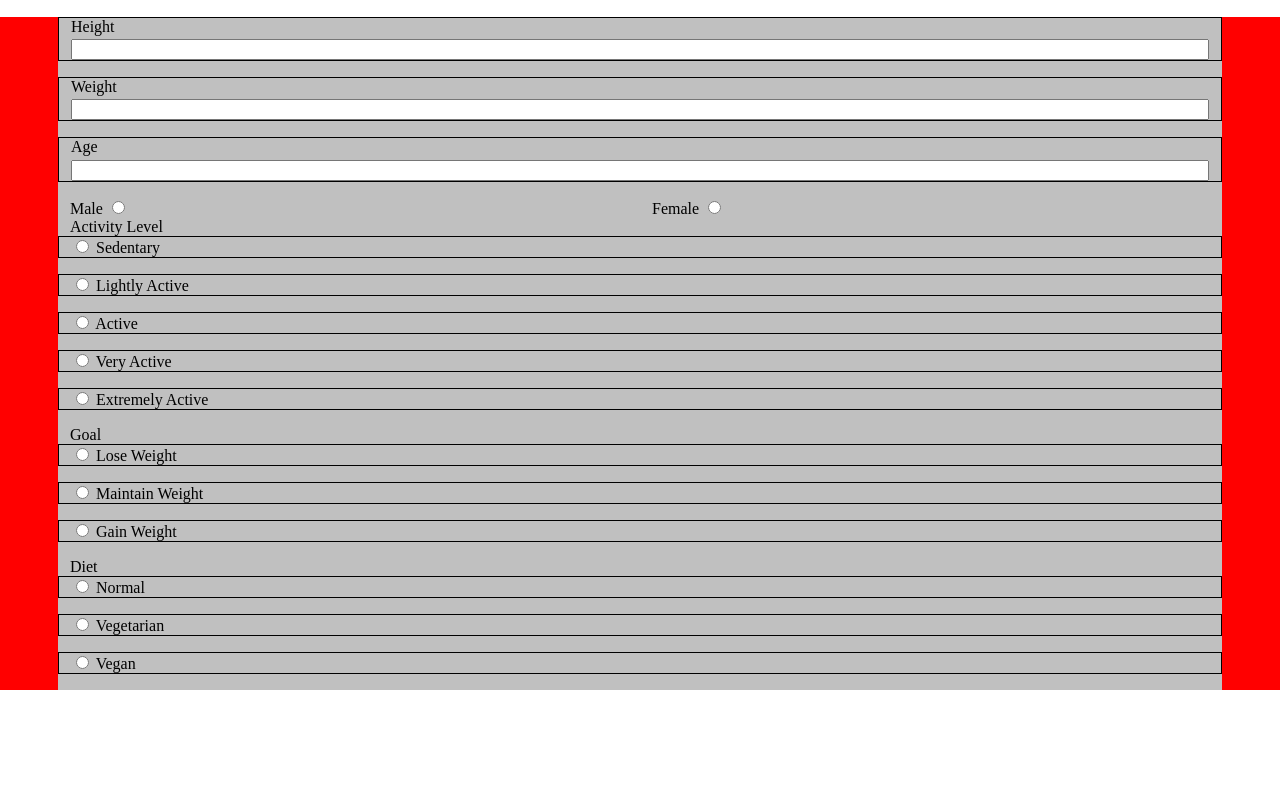
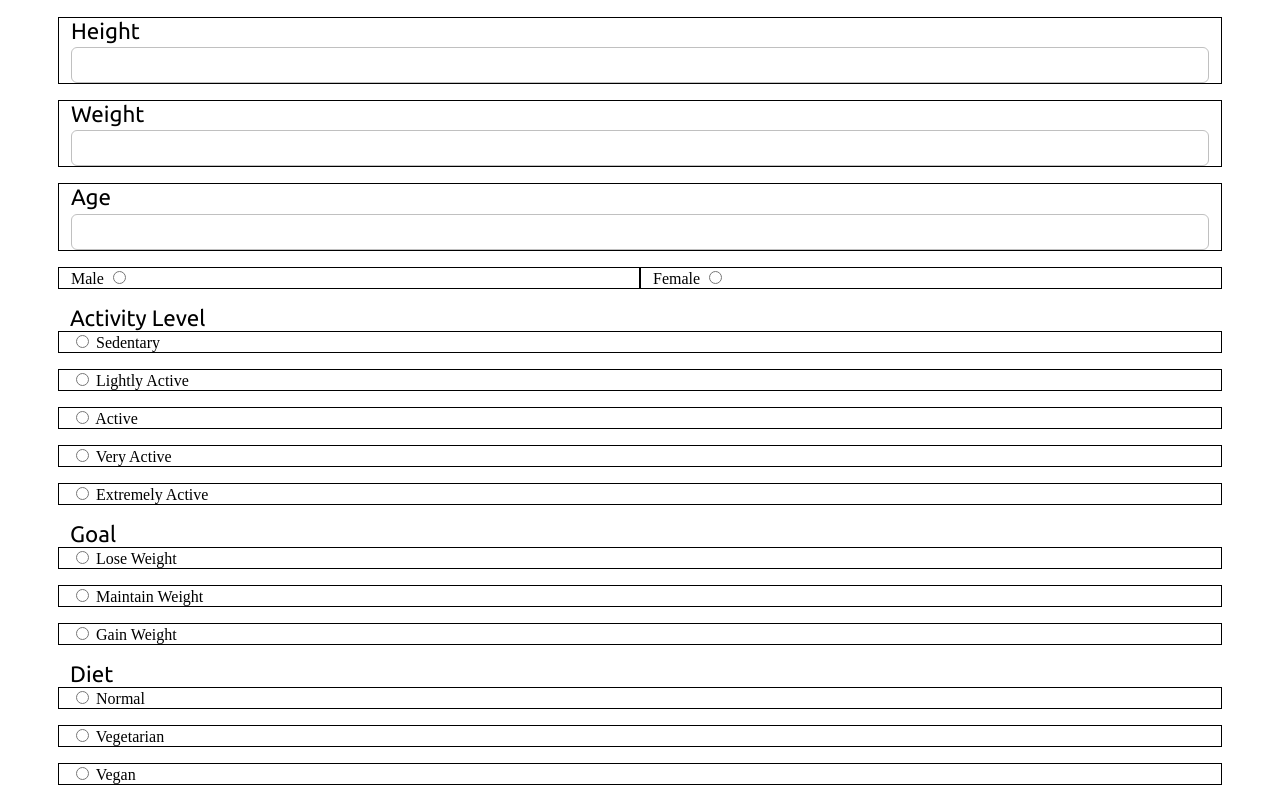
Before and after one commit to make-it-bit/project-7-meal-plan-sccs, a website built with webpack: page meal-plan.html in a window 1280 px wide. Shown: the part 56-865 px from the top of the page. Before the commit the page ends 800 px from the top, so only its background shows below. Built offline with nearby package versions, Linux system fonts and the light colour scheme.

Commit message:
Add separate file for fonts

```diff
--- a/meal-plan.html
+++ b/meal-plan.html
@@ -33,22 +33,22 @@
       <a class="active" href="./meal-plan.html">Meal plan</a>
     </div>
     <div class="page-content">
-      <div class="container" style="background-color: silver">
+      <div class="container">
         <div class="row">
           <div class="col-12 flex-direction-column">
-            <label for="height">Height</label>
+            <label class="form-label" for="height">Height</label>
             <input type="text" id="height" />
           </div>
         </div>
         <div class="row">
           <div class="col-12 flex-direction-column">
-            <label for="weight">Weight</label>
+            <label class="form-label" for="weight">Weight</label>
             <input type="text" id="weight" />
           </div>
         </div>
         <div class="row">
           <div class="col-12 flex-direction-column">
-            <label for="age">Age</label>
+            <label class="form-label" for="age">Age</label>
             <input type="text" id="age" />
           </div>
         </div>
@@ -63,7 +63,7 @@
           </div>
         </div>
         <div class="row" id="activity-levels">
-          <label for="activity-levels">Activity Level</label>
+          <label class="form-label" for="activity-levels">Activity Level</label>
           <div class="col-12">
             <input type="radio" id="activity-sedentary" />
             <label for="activity-sedentary">Sedentary</label>
@@ -86,7 +86,7 @@
           </div>
         </div>
         <div class="row" id="goals">
-          <label for="goals">Goal</label>
+          <label class="form-label" for="goals">Goal</label>
           <div class="col-12">
             <input type="radio" id="goal-lose-weight" />
             <label for="goal-lose-weight">Lose Weight</label>
@@ -101,7 +101,7 @@
           </div>
         </div>
         <div class="row" id="diets">
-          <label for="diets">Diet</label>
+          <label class="form-label" for="diets">Diet</label>
           <div class="col-12">
             <input type="radio" id="diet-normal" />
             <label for="diet-normal">Normal</label>
--- a/src/scss/colors.scss
+++ b/src/scss/colors.scss
@@ -1,3 +1,4 @@
 $background-color: white;
+$border-color: silver;
 $topnav-active-color: rgb(189, 189, 189);
 $topnav-hover-color: rgb(228, 228, 228);
--- /dev/null
+++ b/src/scss/fonts.scss
@@ -0,0 +1,13 @@
+@font-face {
+  font-family: 'Sublem';
+  src: url(../../fonts/sublem.ttf) format('truetype');
+  font-weight: normal;
+}
+$sublem-font: 'Sublem';
+
+@font-face {
+  font-family: 'Ubuntu';
+  src: url(../../fonts/ubuntu-regular.ttf) format(truetype);
+  font-weight: normal;
+}
+$ubuntu-font: 'Ubuntu';
--- a/src/scss/main.scss
+++ b/src/scss/main.scss
@@ -1,18 +1,9 @@
 @import './reset.scss';
 @import './colors.scss';
-
-@font-face {
-  font-family: 'Sublem';
-  src: url(../../fonts/Sublem.ttf) format('truetype');
-  font-weight: normal;
-}
-
-:root {
-  --topnav-font: 'Sublem';
-}
+@import './fonts.scss';
 
 .topnav {
-  font-family: var(--topnav-font);
+  font-family: $sublem-font, Arial, Helvetica, sans-serif;
   overflow: hidden;
   margin-bottom: 20px;
   color: black;
@@ -36,7 +27,7 @@
 }
 
 .page-content {
-  background-color: red;
+  background-color: $background-color;
   display: flex;
   flex-direction: column;
   align-items: center;
--- a/src/scss/meal-plan.scss
+++ b/src/scss/meal-plan.scss
@@ -1,10 +1,19 @@
 @import './reset.scss';
 @import './colors.scss';
+@import './fonts.scss';
 @import './main.scss';
 
-.col-12 {
+.col-12,
+.col-6 {
   margin-bottom: 1rem;
   border: solid 1px black;
+}
+
+.col-12 input[type='text'] {
+  border-radius: 6px;
+  height: 32px;
+  padding-left: 10px;
+  border: solid 1px $border-color;
 }
 
 .flex-direction-column {
@@ -12,3 +21,8 @@
   flex-direction: column;
   gap: 0.2rem;
 }
+
+.form-label {
+  font-family: $ubuntu-font, Arial, Helvetica, sans-serif;
+  font-size: 1.4rem;
+}
```
Also changed, not shown: dist/768d480f584ebef78ff5.ttf (added), dist/main.css, dist/meal_plan.css, fonts/ubuntu-regular.ttf (added), 3 other files.
